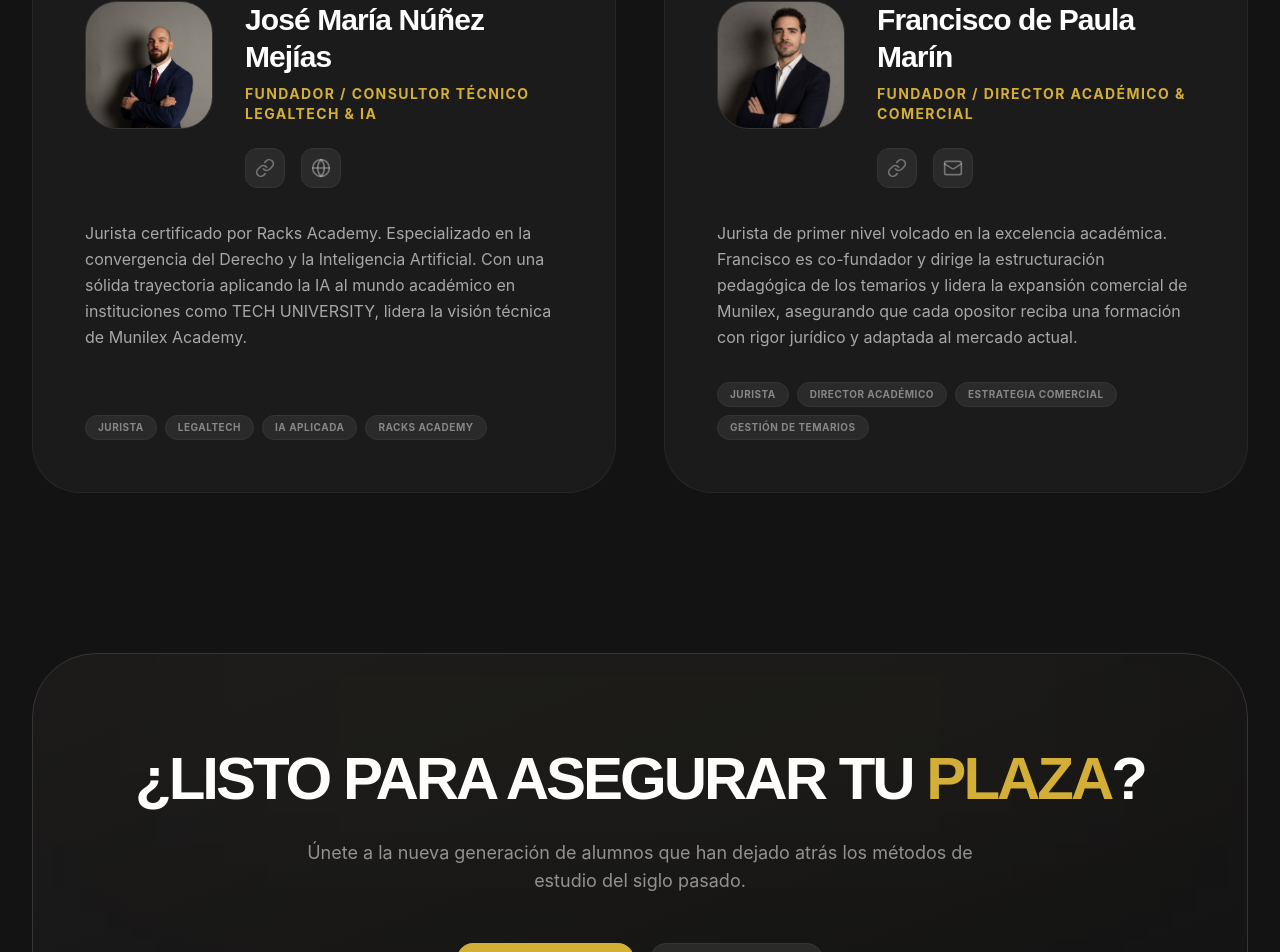
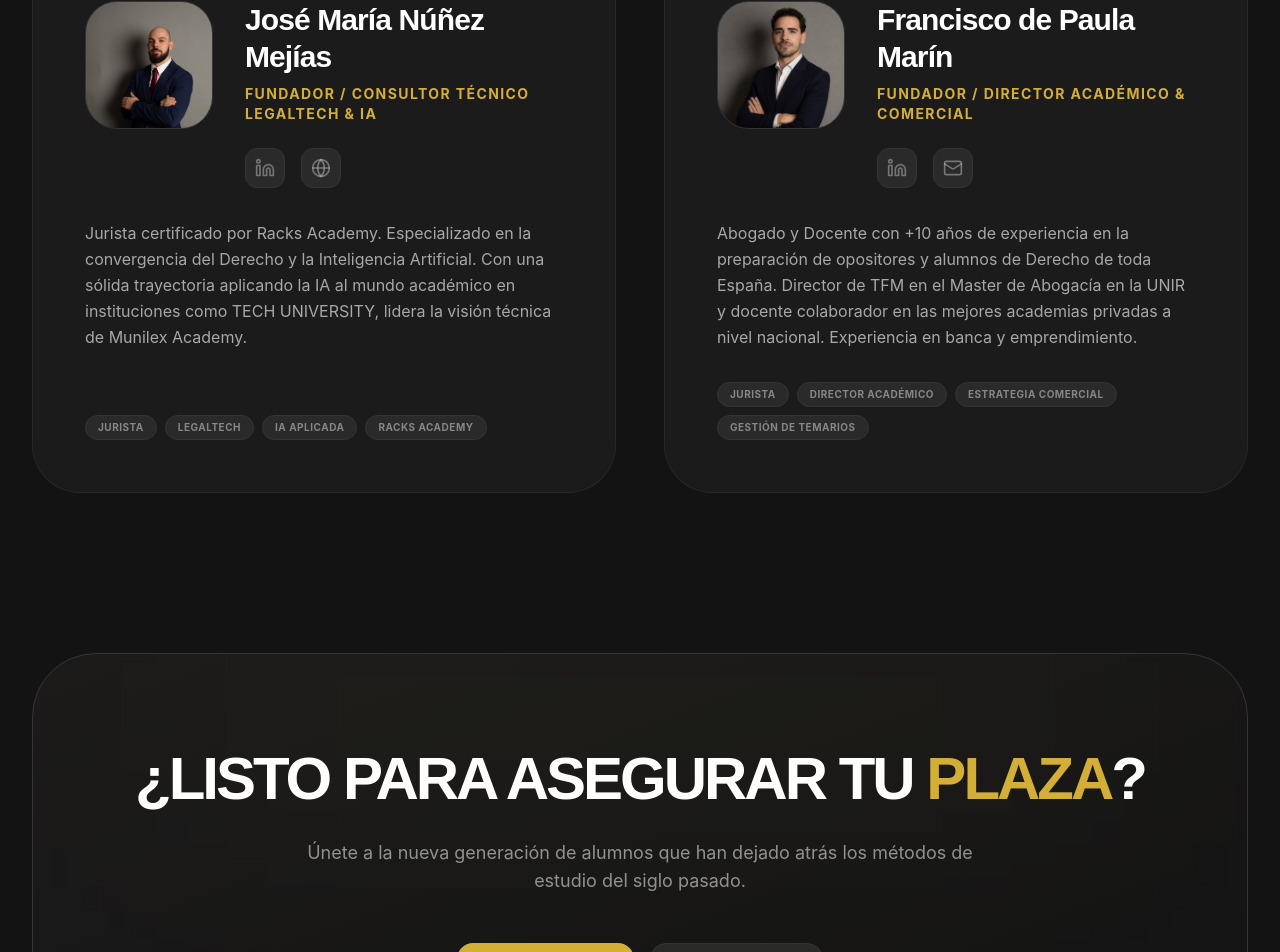
Before and after one commit to automatizacionesnunez-byte/Munilex-Academy-web, a React (Vite) app: page /academy/sobre-nosotros in a window 1280 px wide. Shown: the part 1246-2198 px from the top of the page. Built offline with nearby package versions, Linux system fonts and the light colour scheme.

Commit message:
content: actualizar biografía y enlace de LinkedIn de Francisco Marín

```diff
--- a/src/pages/munilex-academy/AcademyAbout.tsx
+++ b/src/pages/munilex-academy/AcademyAbout.tsx
@@ -1,5 +1,5 @@
 import { motion } from 'framer-motion';
-import { Brain, Scale, ShieldCheck, Mail, Link as LinkIcon, Globe, Code } from 'lucide-react';
+import { Brain, Scale, ShieldCheck, Mail, Linkedin, Globe, Code } from 'lucide-react';
 import { Helmet } from 'react-helmet-async';
 import joseMariaImg from '../../assets/jose_maria.jpg';
 import franciscoMarinImg from '../../assets/francisco_marin.jpg';
@@ -21,10 +21,10 @@ const AcademyAbout = () => {
       name: "Francisco de Paula Marín",
       role: "Fundador / Director Académico & Comercial",
       image: franciscoMarinImg,
-      description: "Jurista de primer nivel volcado en la excelencia académica. Francisco es co-fundador y dirige la estructuración pedagógica de los temarios y lidera la expansión comercial de Munilex, asegurando que cada opositor reciba una formación con rigor jurídico y adaptada al mercado actual.",
+      description: "Abogado y Docente con +10 años de experiencia en la preparación de opositores y alumnos de Derecho de toda España. Director de TFM en el Master de Abogacía en la UNIR y docente colaborador en las mejores academias privadas a nivel nacional. Experiencia en banca y emprendimiento.",
       tags: ["Jurista", "Director Académico", "Estrategia Comercial", "Gestión de Temarios"],
       social: {
-        linkedin: "#",
+        linkedin: "https://www.linkedin.com/in/franciscodepaulamarin",
         mail: "mailto:administracion@munilex.es"
       }
     }
@@ -127,7 +127,7 @@ const AcademyAbout = () => {
                           rel="noopener noreferrer"
                           className="w-10 h-10 rounded-xl bg-[#2A2A2A] border border-[#353534] flex items-center justify-center text-[#E5E2E1]/40 hover:text-[#d4af37] hover:border-[#d4af37]/30 transition-all group/social"
                         >
-                          <LinkIcon className="w-5 h-5 group-hover/social:scale-110 transition-transform" />
+                          <Linkedin className="w-5 h-5 group-hover/social:scale-110 transition-transform" />
                         </a>
                       )}
                       {founder.social.web && (
--- a/src/pages/munilex/About.tsx
+++ b/src/pages/munilex/About.tsx
@@ -191,12 +191,12 @@ const LinkedInLogo = ({ className }: { className?: string }) => (
                   </div>
                 </div>
                 <p className="text-white/70 font-medium text-base leading-relaxed mb-10">
-                  Abogado, estratega de negocio y profesor. Como <strong>CMO de Munilex</strong>, lidera la expansión educativa y corporativa, aportando su visión estratégica y experiencia docente para democratizar el acceso al derecho local.
+                  Abogado y Docente con +10 años de experiencia en la preparación de opositores y alumnos de Derecho de toda España. Director de TFM en el Master de Abogacía en la UNIR y docente colaborador en las mejores academias privadas a nivel nacional. Experiencia en banca y emprendimiento.
                 </p>
               </div>
 
               <div className="flex gap-4">
-                <a href="https://linkedin.com" target="_blank" rel="noopener noreferrer" className="p-4 bg-white/10 rounded-2xl text-white hover:bg-white hover:text-[#002B5B] transition-all border border-white/5">
+                <a href="https://www.linkedin.com/in/franciscodepaulamarin" target="_blank" rel="noopener noreferrer" className="p-4 bg-white/10 rounded-2xl text-white hover:bg-white hover:text-[#002B5B] transition-all border border-white/5">
                   <LinkedInLogo className="w-6 h-6" />
                 </a>
               </div>
```
